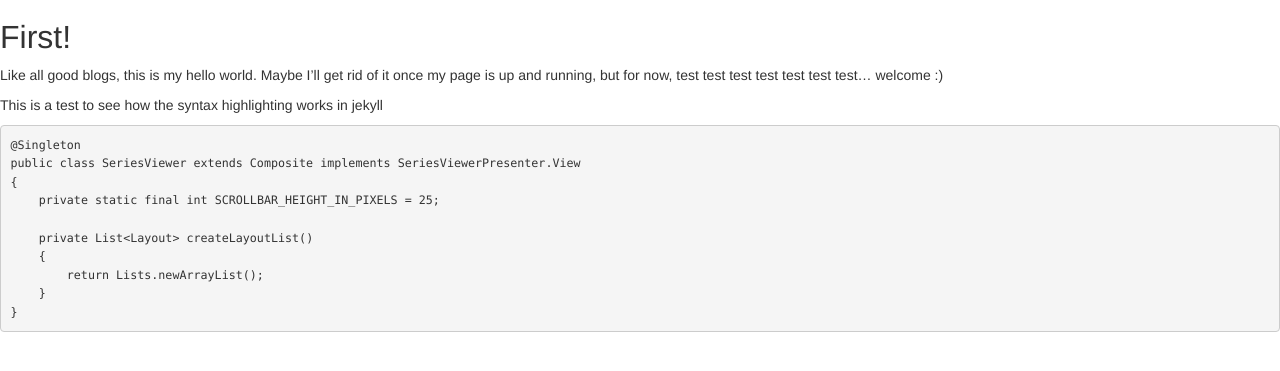
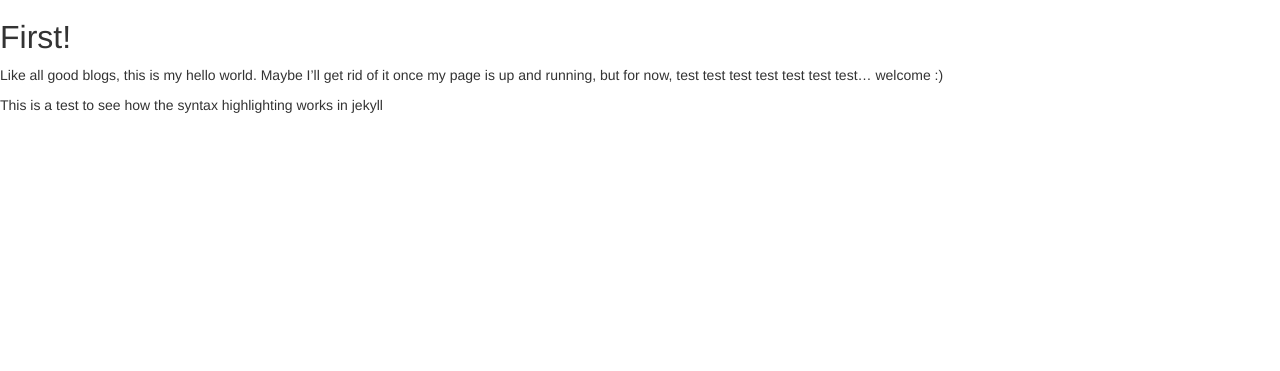
Before and after one commit to vijaysharm/vijaysharm.github.io, a Jekyll site: the page built from _posts/2013-08-6-first.md, in a window 1280 px wide. Shown: the top 371 px of the page. Built offline with Jekyll 4.4.1, drawn with Linux system fonts in a browser that asks for light colours.

Commit message:
Broke something with last commit, removed java syntax

```diff
--- a/_posts/2013-08-6-first.md
+++ b/_posts/2013-08-6-first.md
@@ -6,15 +6,3 @@ Like all good blogs, this is my hello world. Maybe I'll get rid of it once my pa
 
 
 This is a test to see how the syntax highlighting works in jekyll
-{% highlight java %}
-@Singleton
-public class SeriesViewer extends Composite implements SeriesViewerPresenter.View
-{
-    private static final int SCROLLBAR_HEIGHT_IN_PIXELS = 25;
-
-    private List<Layout> createLayoutList()
-    {
-    	return Lists.newArrayList();
-    }
-}
-{% endhighlight %}
--- a/index.html
+++ b/index.html
@@ -7,7 +7,7 @@ layout: default
 	<ul class="entries">
 
   	{% for post in site.posts %}
-		<li><a href="{{ post.url }}"><h3>{{ post.title }}</h3></a><p>{{ post.exerpt }}
+		<li><a href="{{ post.url }}"><h3>{{ post.title }}</h3></a><p>{{ post.exerpt }}</p>
    		</li>
    	{% endfor %}
 
```
